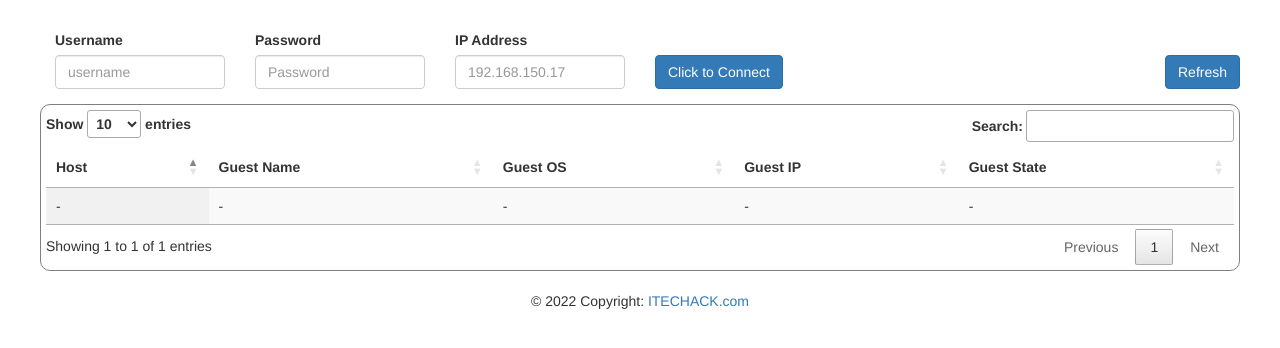
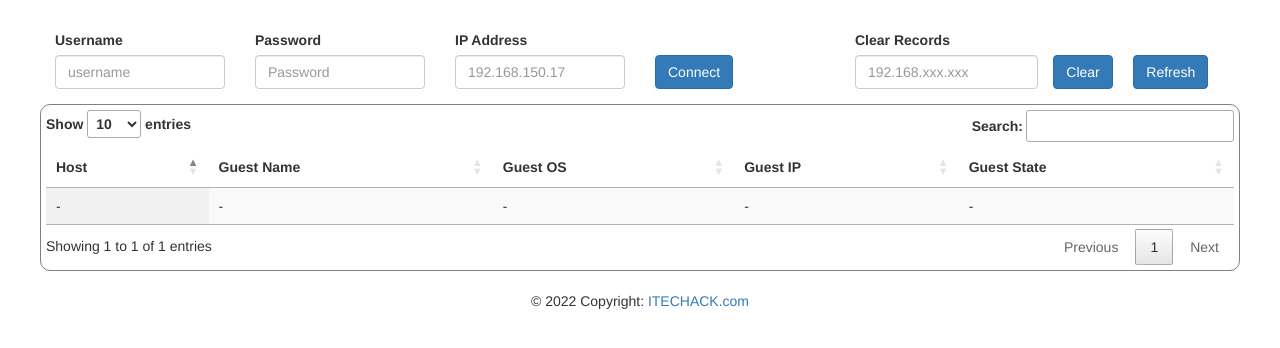
Before and after one commit to mismailzz/kvsmooth_dev, a Django app: page /getInfo/dashboard/ in a window 1280 px wide. Shown: the part 52-400 px from the top of the page. Run offline with Django 3.2, Linux system fonts and the light colour scheme; parts of the project's set-up code (start-up, migrations or seed data) failed here and were passed over; some libraries are stand-ins or nearby versions.

Commit message:
First Page Complete - Dynamic content - ALHMDH

```diff
--- a/profiles_api/urls.py
+++ b/profiles_api/urls.py
@@ -6,5 +6,5 @@
     path('HypervisorConnect/', views.HypervisorConnect.as_view()),
     path('dashboard/', views.dashboard),
     path('dashboard/validate', views.HypervisorConnect.as_view()),
-
+    path('dashboard/delete', views.DeleteHypervisorInfo.as_view()),
 ]
--- a/profiles_api/views.py
+++ b/profiles_api/views.py
@@ -10,6 +10,7 @@
 from .serializers import HypervisortabledbSerializer
 
 from .tasks import *
+from rest_framework.permissions import AllowAny
 
 
 
@@ -34,6 +35,8 @@
         }
         return Response(hypervisor_info)
     '''
+    #ALLOWING ACCESS TO ALL TO DELETE THE RECORDS FROM DB
+    permission_classes = (AllowAny,)
 
     def get(self, request):
         hypervisorInfo = Hypervisortabledb.objects.filter(hypervisorIP = "192.168.150.17")
@@ -53,7 +56,25 @@
 
         return render(request, 'index.html')
 
+    '''
+    def delete(self, request):
+        print(request)
+        if request.method == 'DELETE':
+            Hypervisortabledb.objects.all().delete()
+        return render(request, 'index.html')
+    '''
 
+class DeleteHypervisorInfo(APIView):
+    def post(self, request):
+        if request.method == 'POST':
+
+            tempIP = request.POST["clearIP"]
+            if tempIP == "":
+                Hypervisortabledb.objects.all().delete()
+            else:
+                Hypervisortabledb.objects.filter(hypervisorIP = tempIP).delete()
+
+        return render(request, 'index.html')
 
 
 def dashboard(request):
--- a/templates/index.html
+++ b/templates/index.html
@@ -1,7 +1,7 @@
 <!DOCTYPE html>
 <html lang="en">
 <head>
-    <title>Bootstrap Example</title>
+    <title>Kvsmooth</title>
     <meta charset="utf-8">
     <meta name="viewport" content="width=device-width, initial-scale=1">
     <link rel="stylesheet" href="https://maxcdn.bootstrapcdn.com/bootstrap/3.4.1/css/bootstrap.min.css">
@@ -50,12 +50,11 @@
             padding: 5px;
 
         }
-
-        #refresh {
-            /* border: 2px solid black;*/
-            margin-left: 10px;
+        #mybtns{
+            margin: 0;
+            padding: 0;
+            width: 8rem;
         }
-
         footer{
             max-width: 1200px;
             margin-top: 2rem;
@@ -68,6 +67,7 @@
 </head>
 <body>
 
+    <!--NAV BAR-->
     <div class="mynav">
         <nav class="navbar navbar-inverse">
             <div class="container-fluid">
@@ -77,35 +77,36 @@
                 <ul class="nav navbar-nav">
                     <li class="active"><a href="#">Connect</a></li>
                     <li><a href="#">Patch</a></li>
-                    <li><a href="#">Github</a></li>
+                    <li><a href="https://github.com/mismailzz/kvsmooth_dev">Github</a></li>
                 </ul>
             </div>
         </nav>
     </div>
 
+    <!--FORM TO CONNECT THE HYPERVISOR TO DUMP THE INFORMATION IN DB-->
     <div class="credContainer">
         <form action="validate" method="post">
 
-    {% csrf_token %}
+            {% csrf_token %}
             <div class="form-row">
 
-                <div class="form-group col-md-2" id="ismail">
+                <div class="form-group col-md-2">
                     <label for="inputAddress">Username</label>
                     <input type="text" class="form-control" id="inputAddress" placeholder="username" name="user">
                 </div>
 
-                <div class="form-group col-md-2" id="ismail">
+                <div class="form-group col-md-2">
                     <label for="inputPassword4">Password</label>
                     <input type="password" class="form-control" id="inputPassword4" placeholder="Password" name="pass">
                 </div>
 
-                <div class="form-group col-md-2" id="ismail">
+                <div class="form-group col-md-2">
                     <label for="inputAddress">IP Address</label>
                     <input type="text" class="form-control" id="inputAddress" placeholder="192.168.150.17" name="ipaddr">
                 </div>
 
-                <div class="form-group col-md-5" id="ismail">
-                    <button type="submit" class="btn btn-primary" id="ismail">Click to Connect</button>
+                <div class="form-group col-md-2">
+                    <button type="submit" class="btn btn-primary">Connect</button>
                 </div>
 
             </div>
@@ -113,17 +114,31 @@
           </form>
     </div>
 
-    <div class="form-group col-md-1" id="refresh">
-        <button class="mybutton btn btn-primary" id="mybutton">Refresh</button>
+    <!--DELETE THE SPECIFIC RECORD FROM THE DB - USING POST REQUEST-->
+    <form action="delete" method="post">
+    {% csrf_token %}
+        <div class="form-group col-md-2">
+            <label for="">Clear Records</label>
+            <input type="text" class="form-control" placeholder="192.168.xxx.xxx" name="clearIP">
+        </div>
+        <div class="form-group col-md-1" id="mybtns">
+            <button class="btn btn-primary" id="clearbtn">Clear</button>
+        </div>
+    </form>
+
+    <!--FETCH THE FRESH DATA FROM THE DATABASE-->
+    <div class="form-group col-md-1" id="mybtns">
+        <button class="btn btn-primary" id="refreshbtn">Refresh</button>
     </div>
 
-        <div class="form-row col-md-12" style="width: 100%;" id="mynewtable">
+    <!--JQUERY WILL PUT THE DYNAMIC TABLE INSIDE THE DIV-->
+    <div class="form-row col-md-12" style="width: 100%;" id="mynewtable">
         <!--Table start-->
 
         <!--Table ends-->
-        </div>
+    </div>
 
-        <div class="form-row col-md-12" style="width: 100%;">
+    <div class="form-row col-md-12" style="width: 100%;">
             <!-- Footer -->
             <footer class="page-footer font-small blue">
 
@@ -135,7 +150,7 @@
 
             </footer>
             <!-- Footer -->
-        </div>
+    </div>
 
 
         <script>
@@ -165,11 +180,11 @@
 
            });
 
-            $("#mybutton").click(function(){
-               MyFunction();
+            $("#refreshbtn").click(function(){
+                myRefreshRequestHandlerFn();
             });
 
-            function MyFunction() {
+            function myRefreshRequestHandlerFn() {
                 $.ajax({
                     type: 'GET',
                     dataType: 'json',
@@ -178,12 +193,45 @@
                         var totalCount = Object.keys(result).length;
                         var structureDiv = "";
 
+                        var table = $('#example').DataTable();
+                        var rows = table
+                            .rows( '' )
+                            .remove()
+                            .draw();
+
                         for (var i = 0; i < totalCount; i++){
                             dt.row.add([result[i].hypervisorIP,result[i].name,result[i].operatingSystem,result[i].ipAddress,result[i].state]).draw();
                         }
 
                 }
+
+            });
+
+            //At this point I implement the API to delete all the model
+            //but as per current knowledge I can't catch data for PUT/DELETE
+            //request directly. Due to which I have to use the POST request
+            //In order to delete the specific record too
+            /*
+            $("#clearbtn").click(function(){
+                myClearRequestHandlerFn();
+            });
+
+            function myClearRequestHandlerFn() {
+                $.ajax({
+                    type: 'DELETE',
+                    dataType: 'json',
+                    beforeSend: function (xhr) {
+                        xhr.setRequestHeader("X-CSRFToken", '{{ csrf_token }}');
+                    },
+                    url: "http://127.0.0.1:8000/getInfo/HypervisorConnect/", success: function (result) {
+
+                        //DELETE Request
+
+                    }
+
                 });
+            }
+            */
 
         }
     </script>
```
Also changed, not shown: profiles_project/settings.py (+8 -0 lines).
